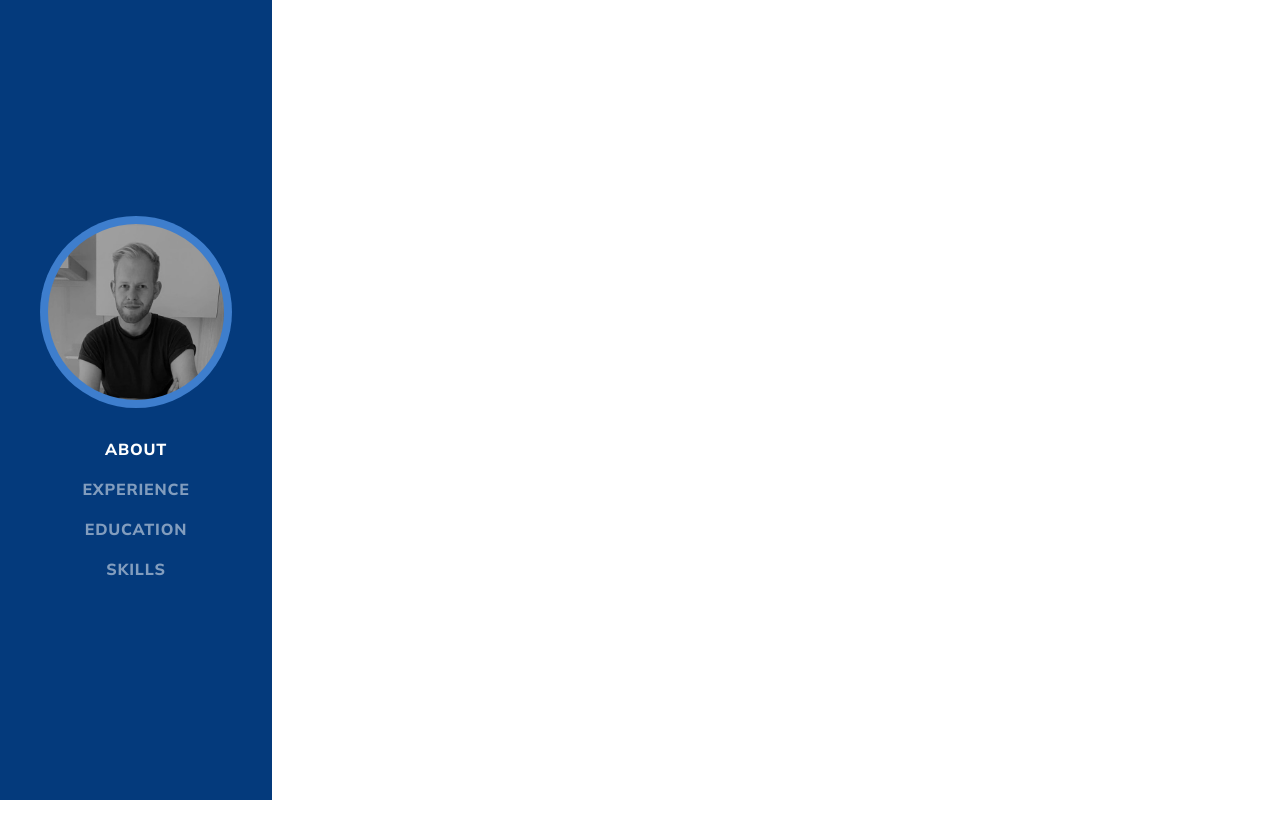
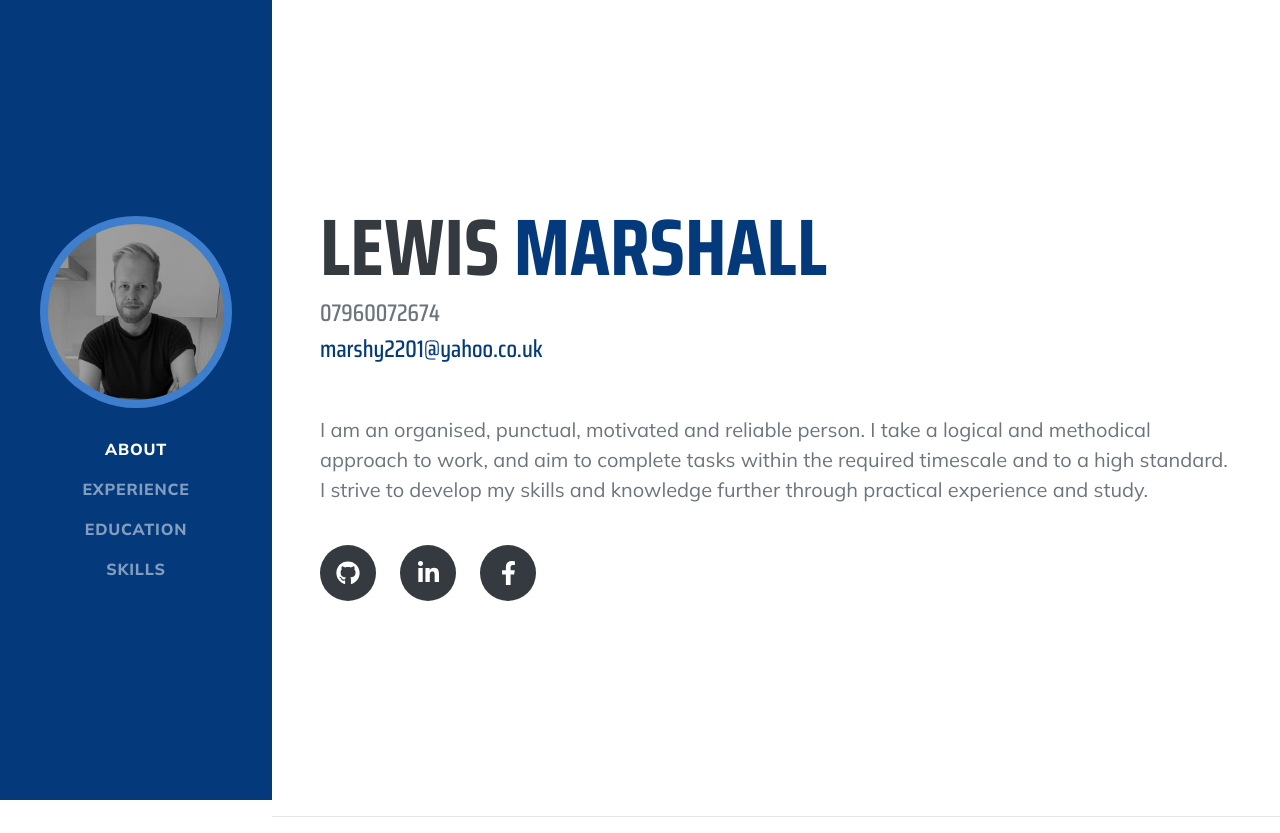
Before and after one commit to marshy2201/marshy2201.github.io, a React (Create React App) app: page / in a window 1280 px wide. Before the commit the page ends 800 px from the top, so only its background shows below. Built offline with nearby package versions, Linux system fonts and the light colour scheme.

Commit message:
about section added

```diff
--- a/src/App.js
+++ b/src/App.js
@@ -2,13 +2,16 @@ import React from 'react';
 import 'bootstrap/dist/css/bootstrap.min.css';
 import './App.scss';
 import Navbar from './components/Navbar';
+import About from './components/About';
 import { Container } from 'react-bootstrap';
 
 function App() {
   return (
     <>
       <Navbar />
-      <Container fluid>
+      <Container fluid className="p-lg-0">
+        <About />
+        <hr />
       </Container>
     </>
   );
--- a/src/App.scss
+++ b/src/App.scss
@@ -1,15 +1,43 @@
-@import url('https://fonts.googleapis.com/css2?family=Mulish:wght@800&display=swap');
+@import url('https://fonts.googleapis.com/css2?family=Mulish:wght@300;400;800&family=Saira+Condensed:wght@500;700&display=swap');
+@import "~bootstrap/scss/bootstrap";
+
+// variables
+
+$dark-blue: #043A7C;
+$blue: #3E7ECD;
+
+// General
 
 body {
   font-family: 'Mulish', sans-serif;
+  padding-top: 3.375rem;
+  color: #6c757d;
+
+  @include media-breakpoint-up(lg) {
+    padding-top: 0;
+    padding-left: 17rem;
+  }
+}
+
+h1 {
+  font-family: 'Saira Condensed', sans-serif;
+  font-size: 5rem;
+  font-weight: 700;
+  text-transform: uppercase;
+  margin-bottom: 0;
+  color: #343a40;
+}
+
+.lead {
+  font-weight: 400;
 }
 
 // Navbar
 
 .navbar {
-  background: #043A7C;
+  background: $dark-blue;
 
-  @media (min-width: 992px) {
+  @include media-breakpoint-up(lg) {
     width: 17rem;
     height: 100vh;
     display: flex;
@@ -30,8 +58,58 @@ body {
 }
 
 .lewis-image-wrapper {
-  background: #3E7ECD;
+  background: $blue;
   border-radius: 100%;
   width: 80%;
   margin: auto;
 }
+
+// section
+
+section {
+  padding-top: 5rem;
+  padding-bottom: 5rem;
+
+  @include media-breakpoint-up(lg) {
+    min-height: 100vh;
+    padding-left: 3rem;
+    padding-right: 3rem;
+  }
+}
+
+.surname {
+  color: $dark-blue;
+}
+
+.subheading {
+  font-family: 'Saira Condensed', sans-serif;
+  font-size: 1.5rem;
+
+  a {
+    color: $dark-blue;
+
+    &:hover {
+      color: $blue;
+    }
+  }
+}
+
+// social icons
+
+.social-icons {
+  a {
+    display: inline-flex;
+    align-items: center;
+    color: white;
+    justify-content: center;
+    height: 3.5rem;
+    width: 3.5rem;
+    border-radius: 100%;
+    font-size: 1.5rem;
+    margin-right: 1.5rem;
+
+    &:hover {
+      background: $dark-blue!important;
+    }
+  }
+}
--- /dev/null
+++ b/src/components/About.js
@@ -0,0 +1,16 @@
+import React from 'react';
+import SocialIcons from './SocialIcons';
+
+const About = () => (
+  <section className="d-flex flex-column justify-content-center">
+    <h1>Lewis <span className="surname">Marshall</span></h1>
+    <div className="d-flex flex-column subheading mb-5">
+      <span>07960072674</span>
+      <a href="mailto:marshy2201@yahoo.co.uk">marshy2201@yahoo.co.uk</a>
+    </div>
+    <p className="lead">I am an organised, punctual, motivated and reliable person. I take a logical and methodical approach to work, and aim to complete tasks within the required timescale and to a high standard. I strive to develop my skills and knowledge further through practical experience and study.</p>
+    <SocialIcons />
+  </section>
+)
+
+export default About;
--- /dev/null
+++ b/src/components/SocialIcon.js
@@ -0,0 +1,10 @@
+import React from 'react';
+import { FontAwesomeIcon } from '@fortawesome/react-fontawesome';
+
+const SocialIcon = ({ link, icon }) => (
+  <a href={link} className="bg-dark" target="_blank" rel="noopener noreferrer">
+    <FontAwesomeIcon icon={icon} />
+  </a>
+)
+
+export default SocialIcon;
--- /dev/null
+++ b/src/components/SocialIcons.js
@@ -0,0 +1,13 @@
+import React from 'react';
+import SocialIcon from './SocialIcon';
+import { faGithub, faLinkedinIn, faFacebookF } from "@fortawesome/free-brands-svg-icons";
+
+const SocialIcons = () => (
+  <div className="social-icons mt-4">
+    <SocialIcon link="https://github.com/marshy2201" icon={faGithub} />
+    <SocialIcon link="https://www.linkedin.com/in/lewis-marshall-64a3391b8/" icon={faLinkedinIn} />
+    <SocialIcon link="https://www.facebook.com/marshy2201" icon={faFacebookF} />
+  </div>
+)
+
+export default SocialIcons;
```
